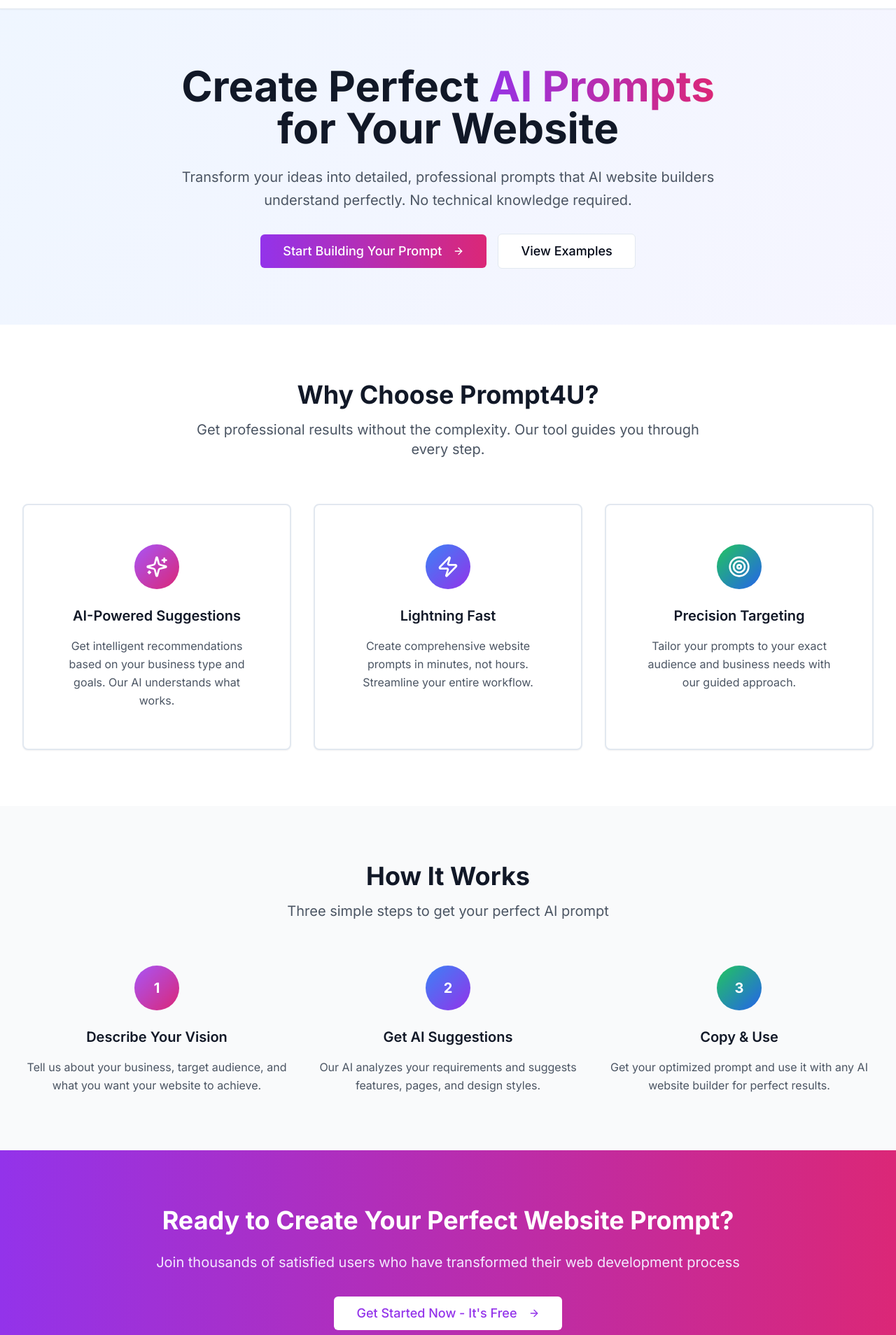
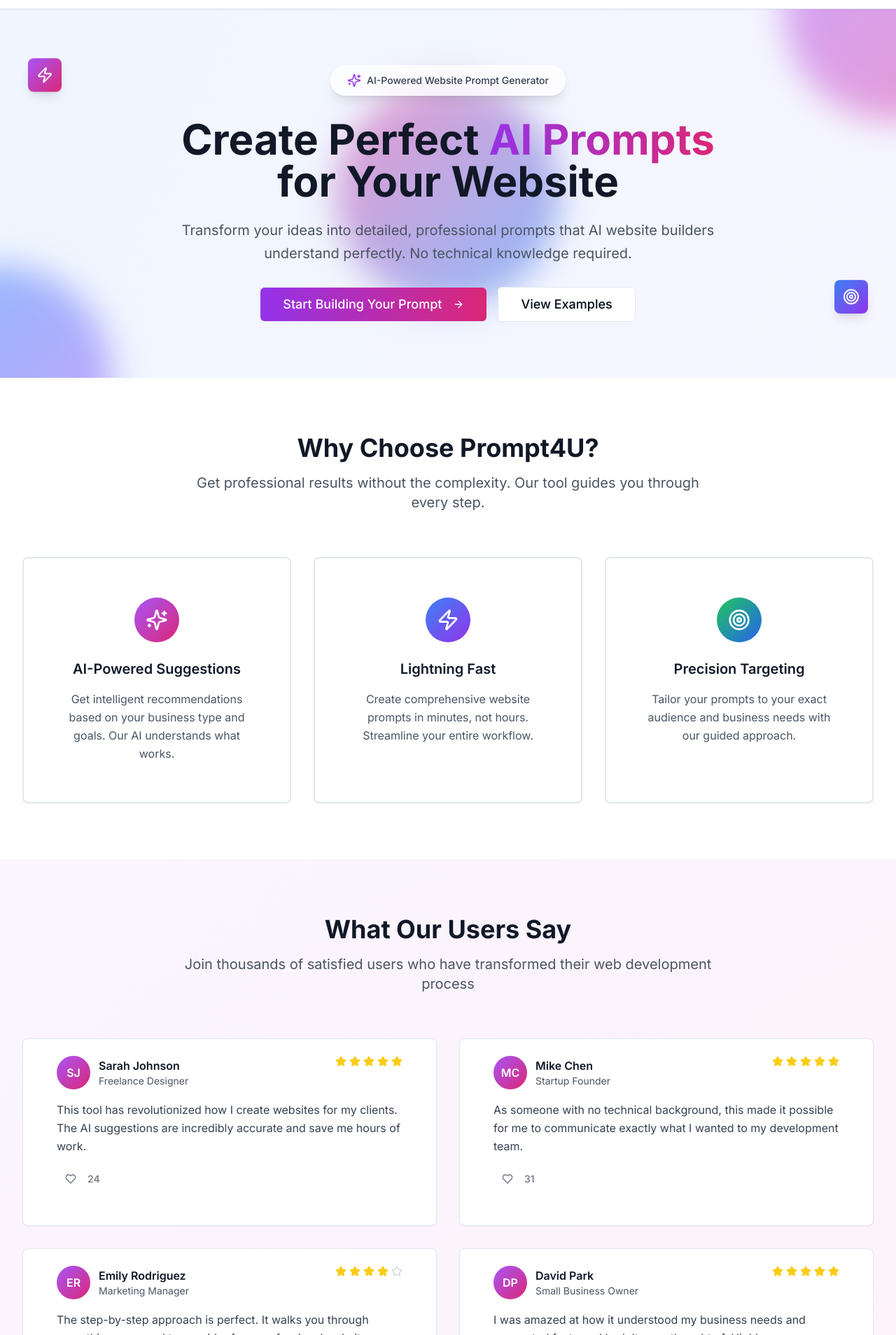
Before and after one commit to shreyansh5943/P4U, a React (Vite) app: page / in a window 1280 px wide. Shown: the part 52-1960 px from the top of the page at 70% size. Built offline with nearby package versions, Linux system fonts and the light colour scheme.

Commit message:
Revert hero section to previous animation
Reverts the hero section in the homepage to its previous animation style.

```diff
--- a/src/components/InteractiveReviewsSection.tsx
+++ b/src/components/InteractiveReviewsSection.tsx
@@ -1,7 +1,9 @@
+
 import { useState } from "react";
 import { Card, CardContent } from "@/components/ui/card";
 import { Button } from "@/components/ui/button";
 import { Heart, Star } from "lucide-react";
+
 interface Review {
   id: number;
   name: string;
@@ -11,6 +13,7 @@ interface Review {
   likes: number;
   avatar: string;
 }
+
 const initialReviews: Review[] = [{
   id: 1,
   name: "Sarah Johnson",
@@ -44,18 +47,23 @@ const initialReviews: Review[] = [{
   likes: 42,
   avatar: "DP"
 }];
+
 const InteractiveReviewsSection = () => {
   const [reviews, setReviews] = useState(initialReviews);
   const [likedReviews, setLikedReviews] = useState<Set<number>>(new Set());
+
   const handleLike = (reviewId: number) => {
     const newLikedReviews = new Set(likedReviews);
     const isLiked = likedReviews.has(reviewId);
+
     if (isLiked) {
       newLikedReviews.delete(reviewId);
     } else {
       newLikedReviews.add(reviewId);
     }
+
     setLikedReviews(newLikedReviews);
+
     setReviews(prev => prev.map(review => {
       if (review.id === reviewId) {
         return {
@@ -66,9 +74,77 @@ const InteractiveReviewsSection = () => {
       return review;
     }));
   };
+
   const renderStars = (rating: number) => {
-    return [...Array(5)].map((_, i) => <Star key={i} className={`w-4 h-4 ${i < rating ? "fill-yellow-400 text-yellow-400" : "text-gray-300"}`} />);
+    return [...Array(5)].map((_, i) => (
+      <Star
+        key={i}
+        className={`w-4 h-4 ${i < rating ? "fill-yellow-400 text-yellow-400" : "text-gray-300"}`}
+      />
+    ));
   };
-  return;
+
+  return (
+    <section className="py-20 px-4 sm:px-6 lg:px-8 bg-gradient-to-br from-purple-50 to-pink-50">
+      <div className="max-w-7xl mx-auto">
+        <div className="text-center mb-16">
+          <h2 className="text-4xl font-bold text-gray-900 mb-4">
+            What Our Users Say
+          </h2>
+          <p className="text-xl text-gray-600 max-w-3xl mx-auto">
+            Join thousands of satisfied users who have transformed their web development process
+          </p>
+        </div>
+
+        <div className="grid grid-cols-1 md:grid-cols-2 gap-8">
+          {reviews.map((review) => (
+            <Card key={review.id} className="p-6 hover:shadow-lg transition-shadow">
+              <CardContent className="pt-0">
+                <div className="flex items-start justify-between mb-4">
+                  <div className="flex items-center space-x-3">
+                    <div className="w-12 h-12 bg-gradient-to-br from-purple-500 to-pink-600 rounded-full flex items-center justify-center text-white font-semibold">
+                      {review.avatar}
+                    </div>
+                    <div>
+                      <h4 className="font-semibold text-gray-900">{review.name}</h4>
+                      <p className="text-sm text-gray-600">{review.role}</p>
+                    </div>
+                  </div>
+                  <div className="flex space-x-1">
+                    {renderStars(review.rating)}
+                  </div>
+                </div>
+
+                <p className="text-gray-700 mb-4 leading-relaxed">
+                  {review.content}
+                </p>
+
+                <div className="flex items-center justify-between">
+                  <Button
+                    variant="ghost"
+                    size="sm"
+                    onClick={() => handleLike(review.id)}
+                    className={`flex items-center space-x-2 transition-colors ${
+                      likedReviews.has(review.id)
+                        ? "text-red-500 hover:text-red-600"
+                        : "text-gray-500 hover:text-red-500"
+                    }`}
+                  >
+                    <Heart
+                      className={`w-4 h-4 ${
+                        likedReviews.has(review.id) ? "fill-current" : ""
+                      }`}
+                    />
+                    <span>{review.likes}</span>
+                  </Button>
+                </div>
+              </CardContent>
+            </Card>
+          ))}
+        </div>
+      </div>
+    </section>
+  );
 };
+
 export default InteractiveReviewsSection;
--- a/src/pages/Index.tsx
+++ b/src/pages/Index.tsx
@@ -12,11 +12,23 @@ const Index = () => {
     <div className="min-h-screen bg-gradient-to-br from-blue-50 to-purple-50 font-inter">
       <Navigation />
 
-      {/* Hero Section */}
+      {/* Hero Section with Animations */}
       <section className="relative py-20 px-4 sm:px-6 lg:px-8 overflow-hidden">
-        <div className="max-w-7xl mx-auto">
+        {/* Animated Background Elements */}
+        <div className="absolute inset-0 overflow-hidden">
+          <div className="absolute -top-40 -right-40 w-80 h-80 bg-gradient-to-br from-purple-400 to-pink-400 rounded-full mix-blend-multiply filter blur-xl opacity-70 animate-pulse"></div>
+          <div className="absolute -bottom-40 -left-40 w-80 h-80 bg-gradient-to-br from-blue-400 to-purple-400 rounded-full mix-blend-multiply filter blur-xl opacity-70 animate-pulse" style={{animationDelay: '2s'}}></div>
+          <div className="absolute top-1/2 left-1/2 transform -translate-x-1/2 -translate-y-1/2 w-80 h-80 bg-gradient-to-br from-pink-400 to-blue-400 rounded-full mix-blend-multiply filter blur-xl opacity-70 animate-pulse" style={{animationDelay: '4s'}}></div>
+        </div>
+
+        <div className="max-w-7xl mx-auto relative z-10">
           <div className="text-center">
-            <h1 className="text-5xl md:text-6xl font-bold text-gray-900 mb-6 leading-tight">
+            <div className="inline-flex items-center px-6 py-3 rounded-full bg-white/80 backdrop-blur-sm shadow-lg mb-8 animate-fade-in">
+              <Sparkles className="w-5 h-5 text-purple-600 mr-2 animate-pulse" />
+              <span className="text-sm font-medium text-gray-700">AI-Powered Website Prompt Generator</span>
+            </div>
+
+            <h1 className="text-5xl md:text-6xl font-bold text-gray-900 mb-6 leading-tight animate-fade-in" style={{animationDelay: '0.2s'}}>
               Create Perfect
               <span className="bg-gradient-to-r from-purple-600 to-pink-600 bg-clip-text text-transparent">
                 {" "}AI Prompts
@@ -24,23 +36,35 @@ const Index = () => {
               <br />
               for Your Website
             </h1>
-            <p className="text-xl text-gray-600 mb-8 max-w-3xl mx-auto leading-relaxed">
+            <p className="text-xl text-gray-600 mb-8 max-w-3xl mx-auto leading-relaxed animate-fade-in" style={{animationDelay: '0.4s'}}>
               Transform your ideas into detailed, professional prompts that AI website builders understand perfectly.
               No technical knowledge required.
             </p>
-            <div className="flex flex-col sm:flex-row gap-4 justify-center items-center">
-              <Button asChild size="lg" className="bg-gradient-to-r from-purple-600 to-pink-600 hover:from-purple-700 hover:to-pink-700 text-white px-8 py-6 text-lg">
+            <div className="flex flex-col sm:flex-row gap-4 justify-center items-center animate-fade-in" style={{animationDelay: '0.6s'}}>
+              <Button asChild size="lg" className="bg-gradient-to-r from-purple-600 to-pink-600 hover:from-purple-700 hover:to-pink-700 text-white px-8 py-6 text-lg hover-scale">
                 <Link to="/prompt-builder">
                   Start Building Your Prompt
                   <ArrowRight className="ml-2 w-5 h-5" />
                 </Link>
               </Button>
-              <Button asChild variant="outline" size="lg" className="px-8 py-6 text-lg">
+              <Button asChild variant="outline" size="lg" className="px-8 py-6 text-lg hover-scale">
                 <Link to="/examples">
                   View Examples
                 </Link>
               </Button>
             </div>
+          </div>
+        </div>
+
+        {/* Floating Elements */}
+        <div className="absolute top-20 left-10 animate-bounce" style={{animationDelay: '1s', animationDuration: '3s'}}>
+          <div className="w-12 h-12 bg-gradient-to-br from-purple-500 to-pink-600 rounded-lg flex items-center justify-center shadow-lg">
+            <Zap className="w-6 h-6 text-white" />
+          </div>
+        </div>
+        <div className="absolute bottom-20 right-10 animate-bounce" style={{animationDelay: '2s', animationDuration: '4s'}}>
+          <div className="w-12 h-12 bg-gradient-to-br from-blue-500 to-purple-600 rounded-lg flex items-center justify-center shadow-lg">
+            <Target className="w-6 h-6 text-white" />
           </div>
         </div>
       </section>
@@ -58,7 +82,7 @@ const Index = () => {
           </div>
 
           <div className="grid grid-cols-1 md:grid-cols-3 gap-8">
-            <Card className="text-center p-8 border-2 hover:border-purple-200 transition-colors">
+            <Card className="text-center p-8 border-2 hover:border-purple-200 transition-all duration-300 hover-scale">
               <CardContent className="pt-6">
                 <div className="w-16 h-16 bg-gradient-to-br from-purple-500 to-pink-600 rounded-full flex items-center justify-center mx-auto mb-6">
                   <Sparkles className="w-8 h-8 text-white" />
@@ -70,7 +94,7 @@ const Index = () => {
               </CardContent>
             </Card>
 
-            <Card className="text-center p-8 border-2 hover:border-purple-200 transition-colors">
+            <Card className="text-center p-8 border-2 hover:border-purple-200 transition-all duration-300 hover-scale">
               <CardContent className="pt-6">
                 <div className="w-16 h-16 bg-gradient-to-br from-blue-500 to-purple-600 rounded-full flex items-center justify-center mx-auto mb-6">
                   <Zap className="w-8 h-8 text-white" />
@@ -82,7 +106,7 @@ const Index = () => {
               </CardContent>
             </Card>
 
-            <Card className="text-center p-8 border-2 hover:border-purple-200 transition-colors">
+            <Card className="text-center p-8 border-2 hover:border-purple-200 transition-all duration-300 hover-scale">
               <CardContent className="pt-6">
                 <div className="w-16 h-16 bg-gradient-to-br from-green-500 to-blue-600 rounded-full flex items-center justify-center mx-auto mb-6">
                   <Target className="w-8 h-8 text-white" />
@@ -113,8 +137,8 @@ const Index = () => {
           </div>
 
           <div className="grid grid-cols-1 md:grid-cols-3 gap-8">
-            <div className="text-center">
-              <div className="w-16 h-16 bg-gradient-to-br from-purple-500 to-pink-600 rounded-full flex items-center justify-center mx-auto mb-6 text-white font-bold text-xl">
+            <div className="text-center animate-fade-in" style={{animationDelay: '0.2s'}}>
+              <div className="w-16 h-16 bg-gradient-to-br from-purple-500 to-pink-600 rounded-full flex items-center justify-center mx-auto mb-6 text-white font-bold text-xl hover-scale">
                 1
               </div>
               <h3 className="text-xl font-semibold text-gray-900 mb-4">Describe Your Vision</h3>
@@ -123,8 +147,8 @@ const Index = () => {
               </p>
             </div>
 
-            <div className="text-center">
-              <div className="w-16 h-16 bg-gradient-to-br from-blue-500 to-purple-600 rounded-full flex items-center justify-center mx-auto mb-6 text-white font-bold text-xl">
+            <div className="text-center animate-fade-in" style={{animationDelay: '0.4s'}}>
+              <div className="w-16 h-16 bg-gradient-to-br from-blue-500 to-purple-600 rounded-full flex items-center justify-center mx-auto mb-6 text-white font-bold text-xl hover-scale">
                 2
               </div>
               <h3 className="text-xl font-semibold text-gray-900 mb-4">Get AI Suggestions</h3>
@@ -133,8 +157,8 @@ const Index = () => {
               </p>
             </div>
 
-            <div className="text-center">
-              <div className="w-16 h-16 bg-gradient-to-br from-green-500 to-blue-600 rounded-full flex items-center justify-center mx-auto mb-6 text-white font-bold text-xl">
+            <div className="text-center animate-fade-in" style={{animationDelay: '0.6s'}}>
+              <div className="w-16 h-16 bg-gradient-to-br from-green-500 to-blue-600 rounded-full flex items-center justify-center mx-auto mb-6 text-white font-bold text-xl hover-scale">
                 3
               </div>
               <h3 className="text-xl font-semibold text-gray-900 mb-4">Copy & Use</h3>
@@ -147,15 +171,19 @@ const Index = () => {
       </section>
 
       {/* CTA Section */}
-      <section className="py-20 px-4 sm:px-6 lg:px-8 bg-gradient-to-r from-purple-600 to-pink-600">
-        <div className="max-w-4xl mx-auto text-center">
-          <h2 className="text-4xl font-bold text-white mb-6">
+      <section className="py-20 px-4 sm:px-6 lg:px-8 bg-gradient-to-r from-purple-600 to-pink-600 relative overflow-hidden">
+        <div className="absolute inset-0">
+          <div className="absolute top-0 left-0 w-full h-full bg-gradient-to-r from-purple-600/90 to-pink-600/90"></div>
+        </div>
+
+        <div className="max-w-4xl mx-auto text-center relative z-10">
+          <h2 className="text-4xl font-bold text-white mb-6 animate-fade-in">
             Ready to Create Your Perfect Website Prompt?
           </h2>
-          <p className="text-xl text-purple-100 mb-8 leading-relaxed">
+          <p className="text-xl text-purple-100 mb-8 leading-relaxed animate-fade-in" style={{animationDelay: '0.2s'}}>
             Join thousands of satisfied users who have transformed their web development process
           </p>
-          <Button asChild size="lg" variant="secondary" className="bg-white text-purple-600 hover:bg-gray-100 px-8 py-6 text-lg">
+          <Button asChild size="lg" variant="secondary" className="bg-white text-purple-600 hover:bg-gray-100 px-8 py-6 text-lg hover-scale animate-fade-in" style={{animationDelay: '0.4s'}}>
             <Link to="/prompt-builder">
               Get Started Now - It's Free
               <ArrowRight className="ml-2 w-5 h-5" />
```
